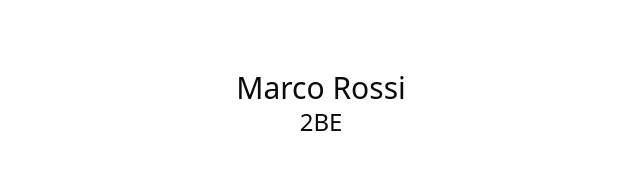
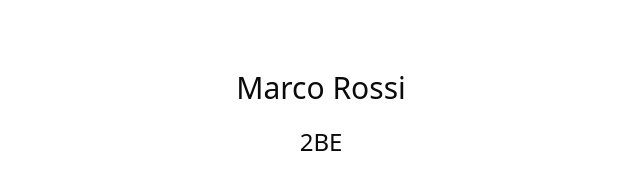
Before and after one commit to Maro314o/sito-punti-v2, a Next.js app: page /profilo in a window 1280 px wide. Shown: the part 470-658 px from the top of the page, without its empty margins (319-959 px from the left). Built offline with nearby package versions, Linux system fonts and the light colour scheme.

Commit message:
added profilo & change password to form wrapper

```diff
--- a/components/modules/FormWrapper/page.tsx
+++ b/components/modules/FormWrapper/page.tsx
@@ -8,17 +8,24 @@ import { useState } from "react";
 export default function FormWrapper({
   p,
 }: {
-  p?: "home" | "login" | "register" | "forgot" | "logged";
+  p?:
+    | "home"
+    | "login"
+    | "register"
+    | "forgot"
+    | "logged"
+    | "profile"
+    | "change";
 }) {
   const [page, setPage] = useState<
-    "home" | "login" | "register" | "forgot" | "logged"
+    "home" | "login" | "register" | "forgot" | "logged" | "profile" | "change"
   >(p || "home");
   const nome = "Marco";
   const cognome = "Rossi";
   const classe = "2BE";
 
   return (
-    <div className="container mx-auto text-center w-auto md:w-xl lg:w-4xl p-10 md:p-15 lg:p-25">
+    <div className="container mx-auto text-center grid grid-col gap-5 md:w-xl lg:w-4xl p-10 md:p-15 lg:p-25">
       {page === "logged" ? (
         <LoggedContent nome={nome} cognome={cognome} classe={classe} />
       ) : page === "login" ? (
@@ -31,9 +38,13 @@ export default function FormWrapper({
         <RegisterContent onLogin={() => setPage("login")} />
       ) : page === "forgot" ? (
         <ForgotContent onBack={() => setPage("login")} />
-      ) : (
+      ) : page === "home" ? (
         <HomeContent onLogin={() => setPage("login")} />
-      )}
+      ) : page === "profile" ? (
+        <ProfileContent data="10/12/2025" />
+      ) : page == "change" ? (
+        <ChangeContent />
+      ) : null}
     </div>
   );
 }
@@ -48,30 +59,26 @@ const LoginContent = ({
   onForgotPassword: () => void;
 }) => {
   return (
-    <div className="grid grid-col gap-5">
+    <>
       <Button variant={"link"} size={"icon"} onClick={onBack}>
         <ArrowLeftIcon />
       </Button>
-
-      <div className="grid grid-col gap-2 mx-auto w-auto md:w-md">
+      <div className="grid grid-col gap-2 mx-auto container max-w-md">
         <Input type="text" placeholder="mail" />
         <Input type="password" placeholder="password" />
       </div>
-
       <Button variant={"link"} onClick={onForgotPassword}>
         Hai dimenticato la password?
       </Button>
-
       <div>
         <Button variant={"outline"}>Accedi</Button>
       </div>
-
       <Button variant={"link"} onClick={onRegister}>
         Non hai un account?
         <br />
         Registrati
       </Button>
-    </div>
+    </>
   );
 };
 
@@ -85,18 +92,18 @@ const LoggedContent = ({
   classe: string;
 }) => {
   return (
-    <div className="grid grid-col">
+    <>
       <h2 className="text-3xl">
         {nome} {cognome}
       </h2>
       <h3 className="text-2xl">{classe}</h3>
-    </div>
+    </>
   );
 };
 
 const RegisterContent = ({ onLogin }: { onLogin: () => void }) => {
   return (
-    <div className="grid grid-col gap-5">
+    <>
       <div className="grid grid-col gap-2 mx-auto w-auto md:w-md">
         <Input type="text" placeholder="mail" />
         <Input type="text" placeholder="cognome" />
@@ -107,32 +114,29 @@ const RegisterContent = ({ onLogin }: { onLogin: () => void }) => {
       <div>
         <Button variant={"outline"}>Registrati</Button>
       </div>
-
       <Button variant={"link"} onClick={onLogin}>
         Hai già un account?
         <br />
         Accedi
       </Button>
-    </div>
+    </>
   );
 };
 
 const ForgotContent = ({ onBack }: { onBack: () => void }) => {
   return (
-    <div className="grid grid-col gap-5">
+    <>
       <Button variant={"link"} size={"icon"} onClick={onBack}>
         <ArrowLeftIcon />
       </Button>
-
-      <h3>Verrà mandata una mail per il cambio password</h3>
+      <h3>Verrà mandata una mail per il recupero password</h3>
       <div className="mx-auto w-auto md:w-md">
         <Input type="text" placeholder="mail" />
       </div>
-
       <div>
         <Button variant={"outline"}>Invia</Button>
       </div>
-    </div>
+    </>
   );
 };
 
@@ -145,3 +149,32 @@ const HomeContent = ({ onLogin }: { onLogin: () => void }) => {
     </div>
   );
 };
+
+const ProfileContent = ({ data }: { data?: string }) => {
+  return (
+    <>
+      <div className="mx-auto w-auto md:w-md">
+        <Input type="text" placeholder="mail" />
+      </div>
+      <div>
+        <Button variant={"outline"}>Cambio password</Button>
+      </div>
+      {data ? <h3>ultimo cambio avvenuto il {data}</h3> : null}
+    </>
+  );
+};
+
+const ChangeContent = () => {
+  return (
+    <>
+      <div className="grid grid-col gap-2 mx-auto w-auto md:w-md">
+        <Input type="password" placeholder="vecchia password" />
+        <Input type="password" placeholder="password" />
+        <Input type="password" placeholder="conferma password" />
+      </div>
+      <div>
+        <Button variant={"outline"}>Conferma</Button>
+      </div>
+    </>
+  );
+};
```
